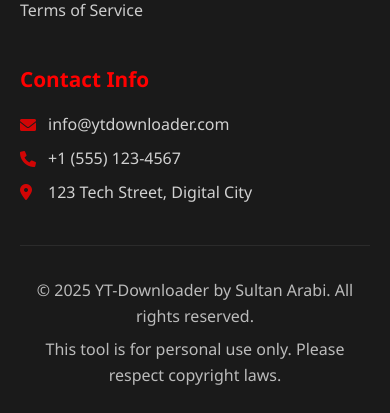
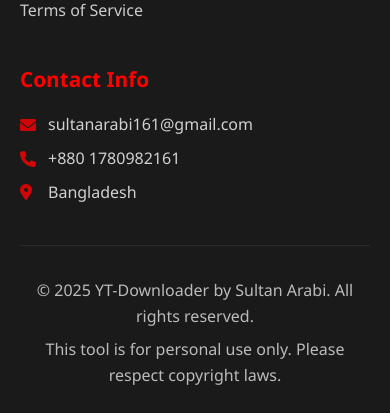
Before and after one commit to sultanarabi161/yt-downloader, a Flask app: page / in a window 390 px wide. Shown: the part 4927-5340 px from the top of the page. Run offline with Flask 3, Linux system fonts and the light colour scheme; some libraries are stand-ins or nearby versions.

Commit message:
Assistant checkpoint: Updated contact info across all files
Assistant generated file changes:
- templates/index.html: Update contact information and social links, Update contact details in footer
- README.md: Update developer contact information
- main.py: Update project info with contact details

---

User prompt:

amar contact gulo update koren.

--- all social media username: sultanarabi161, gmail: sultanarabi161, phone: 01780982161, --- now update my all info in all files

Replit-Commit-Author: Assistant
Replit-Commit-Session-Id: 041bfb3f-675e-4c8a-b1f1-7db3622393e3

```diff
--- a/main.py
+++ b/main.py
@@ -21,7 +21,13 @@ PROJECT_INFO = {
     "developer": "Sultan Arabi",
     "api_version": "v1",
     "description": "YouTube Video & Audio Downloader API",
-    "last_updated": "2025-01-12"
+    "last_updated": "2025-01-12",
+    "contact": {
+        "email": "sultanarabi161@gmail.com",
+        "phone": "+880 1780982161",
+        "github": "https://github.com/sultanarabi161",
+        "social": "@sultanarabi161"
+    }
 }
 
 # Global variable to store download progress
--- a/templates/index.html
+++ b/templates/index.html
@@ -173,10 +173,10 @@
                     <h3>YT-Downloader v2.0.0</h3>
                     <p>Advanced YouTube video & audio downloader with API support. Developed by Sultan Arabi.</p>
                     <div class="social-links">
-                        <a href="#"><i class="fab fa-facebook"></i></a>
-                        <a href="#"><i class="fab fa-twitter"></i></a>
-                        <a href="#"><i class="fab fa-instagram"></i></a>
-                        <a href="#"><i class="fab fa-github"></i></a>
+                        <a href="https://facebook.com/sultanarabi161" target="_blank"><i class="fab fa-facebook"></i></a>
+                        <a href="https://twitter.com/sultanarabi161" target="_blank"><i class="fab fa-twitter"></i></a>
+                        <a href="https://instagram.com/sultanarabi161" target="_blank"><i class="fab fa-instagram"></i></a>
+                        <a href="https://github.com/sultanarabi161" target="_blank"><i class="fab fa-github"></i></a>
                     </div>
                 </div>
 
@@ -203,9 +203,9 @@
                 <div class="footer-section" id="contact">
                     <h3>Contact Info</h3>
                     <div class="contact-info">
-                        <p><i class="fas fa-envelope"></i> info@ytdownloader.com</p>
-                        <p><i class="fas fa-phone"></i> +1 (555) 123-4567</p>
-                        <p><i class="fas fa-map-marker-alt"></i> 123 Tech Street, Digital City</p>
+                        <p><i class="fas fa-envelope"></i> sultanarabi161@gmail.com</p>
+                        <p><i class="fas fa-phone"></i> +880 1780982161</p>
+                        <p><i class="fas fa-map-marker-alt"></i> Bangladesh</p>
                     </div>
                 </div>
             </div>
```
Also changed, not shown: README.md.
